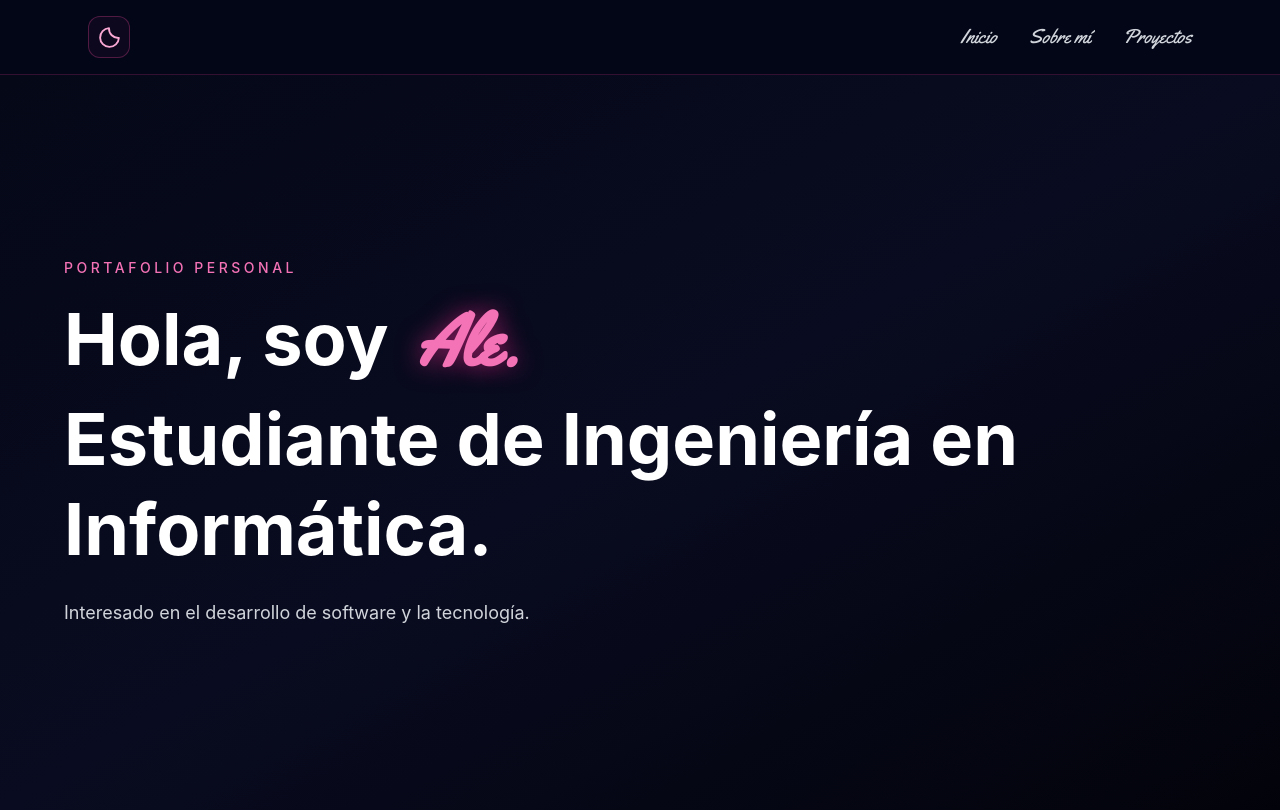
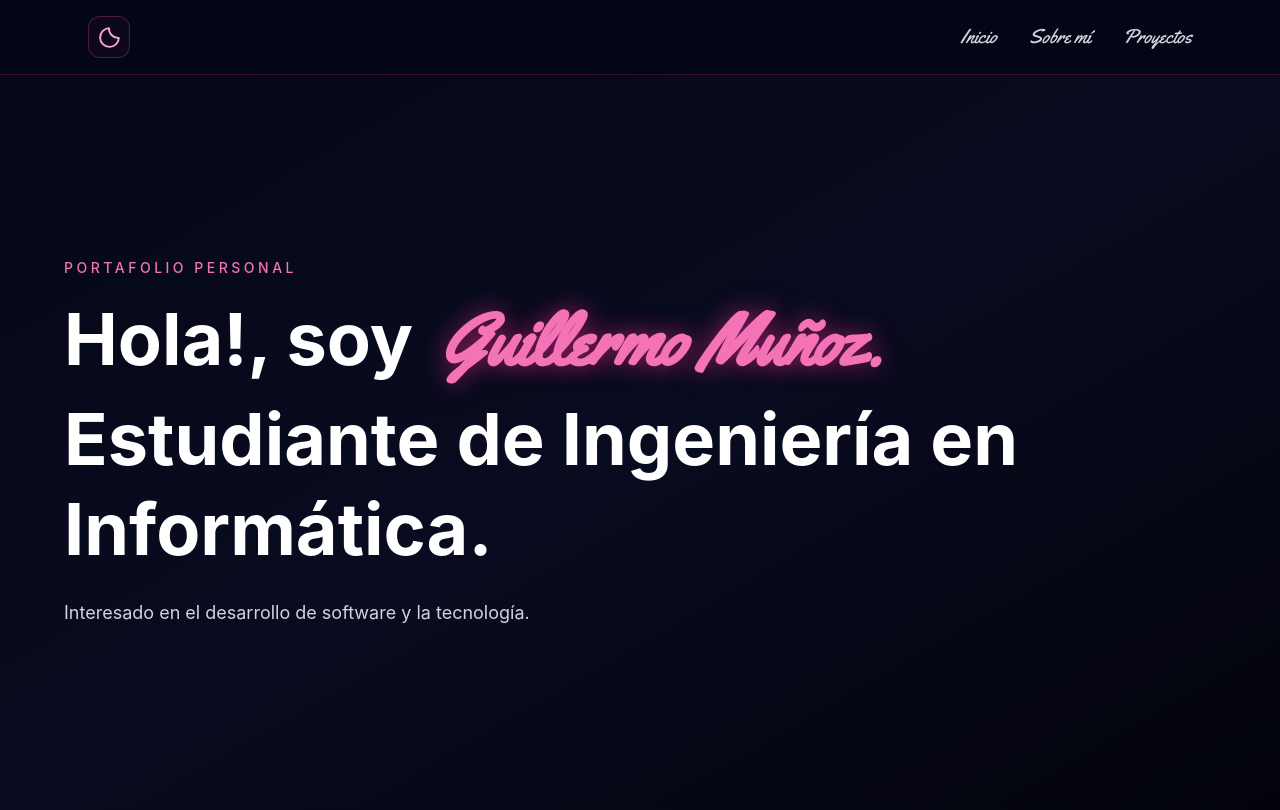
Before and after one commit to AleGITM/Portafolio, an Astro site: page / in a window 1280 px wide. Shown: the top 810 px of the page. Built offline with nearby package versions, Linux system fonts and the light colour scheme; Astro itself is replaced by a stand-in of ours.

Commit message:
fix: actualizar nombre en Hero

```diff
--- a/src/components/Hero.astro
+++ b/src/components/Hero.astro
@@ -12,9 +12,9 @@
         <!-- Presentación principal -->
         <h1 class="hero-heading max-w-5xl text-4xl font-bold leading-tight sm:text-5xl lg:text-7xl">
             <span class="hero-entrada hero-titulo block">
-                Hola, soy
+                Hola!, soy
                 <span class="hero-nombre font-accent ml-3 inline-block">
-                    Ale.
+                    Guillermo Muñoz.
                 </span>
             </span>
 
```
